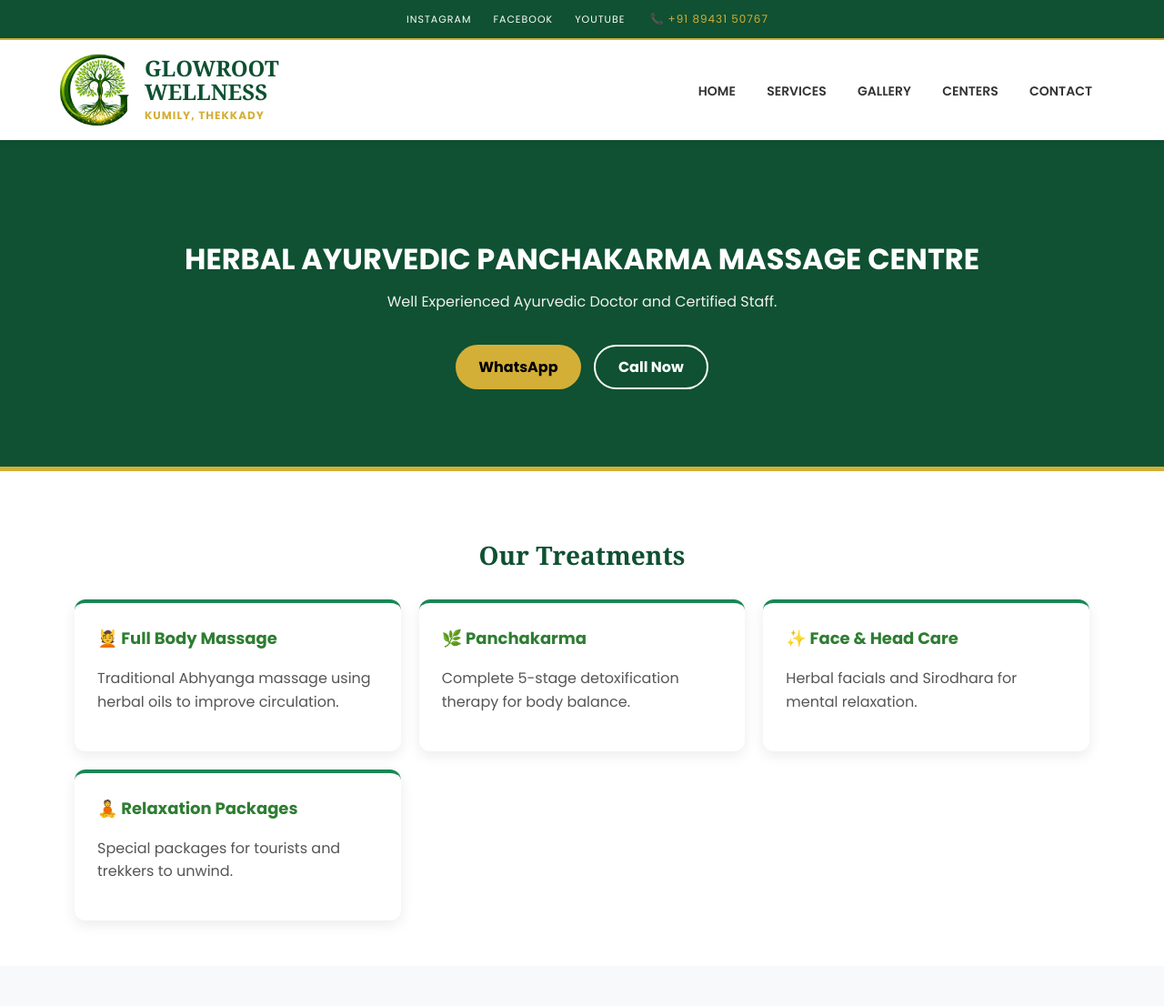
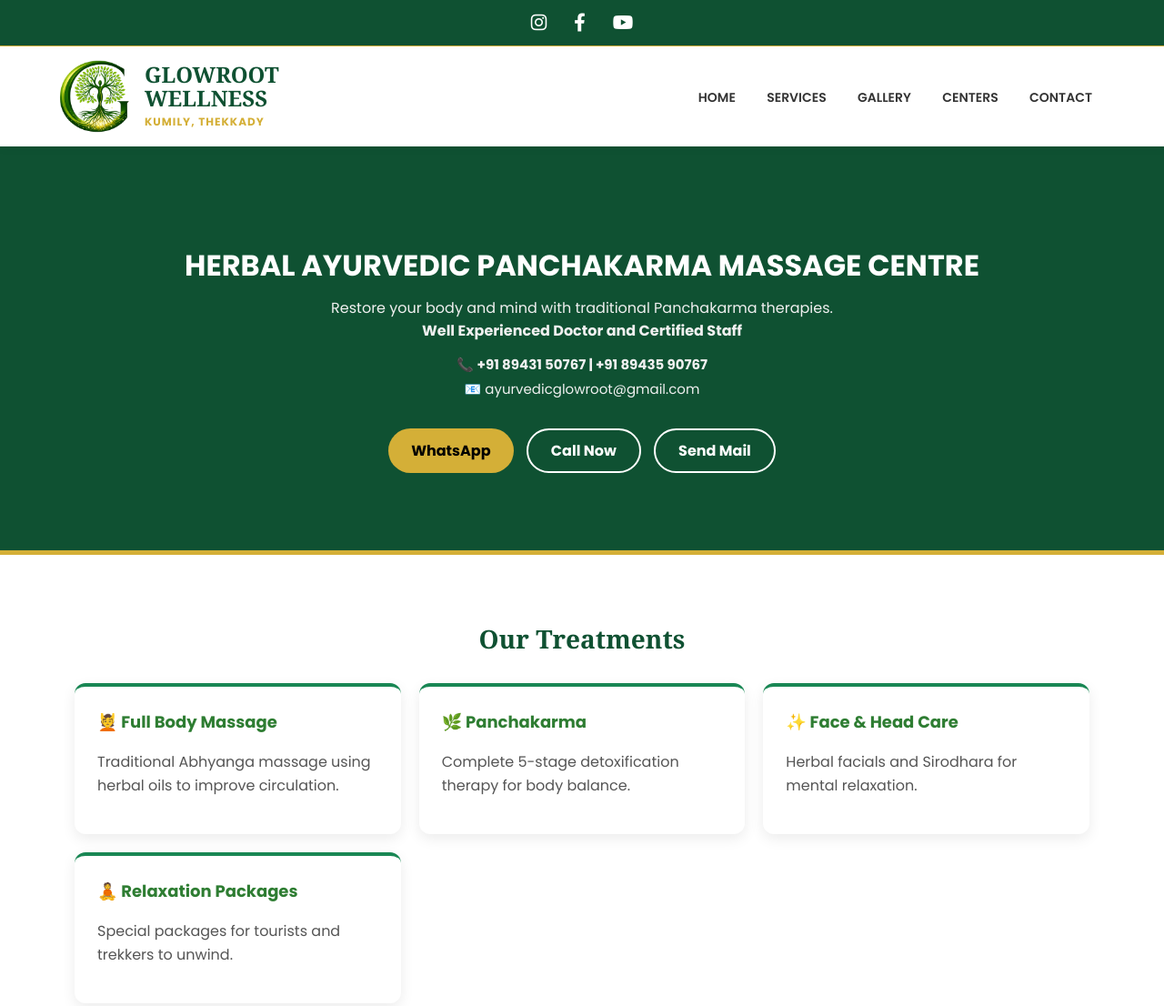
Before and after one commit to mediamaxefex-website/Glowroot, a plain HTML site: page index.html in a window 1280 px wide. Shown: the top 1106 px of the page at 91% size. Drawn offline with Linux system fonts and the light colour scheme; a web font is replaced by a local one.

Commit message:
Update index.html

```diff
--- a/index.html
+++ b/index.html
@@ -10,6 +10,8 @@
   <link rel="preconnect" href="https://fonts.gstatic.com" crossorigin>
   <link href="https://fonts.googleapis.com/css2?family=Poppins:wght@300;400;600;700&family=Georgia&display=swap"
     rel="stylesheet">
+
+  <link rel="stylesheet" href="https://cdnjs.cloudflare.com/ajax/libs/font-awesome/6.4.2/css/all.min.css">
 
   <style>
     /* ================== GLOBAL STYLES ================== */
@@ -42,53 +44,30 @@
       transition: 0.3s;
     }
 
-    /* ================== PREMIUM TOP BAR (NEW) ================== */
+    /* ================== PREMIUM TOP BAR (LOGOS ONLY) ================== */
     .top-bar {
-      background: #0f5132;
-      /* Deep Brand Green */
-      color: #ffffff !important;
-      /* Force Pure White Text */
-      padding: 12px 0;
-      font-size: 12px;
-      text-transform: uppercase;
-      /* Makes text look professional */
-      letter-spacing: 1px;
-      border-bottom: 2px solid #d4af37;
-      /* Gold Line Separator */
+      background: #0f5132; /* Deep Brand Green */
+      padding: 10px 0;
+      border-bottom: 1px solid #d4af37; /* Thin Gold Line */
     }
 
     .social-links {
       display: flex;
-      justify-content: center;
+      justify-content: center; /* Perfectly Centered */
       align-items: center;
-      flex-wrap: wrap;
-      /* Good for mobile */
+      gap: 30px; /* Nice space between icons */
     }
 
     .social-links a {
-      color: #ffffff !important;
-      /* Force White */
-      margin: 0 12px;
-      font-weight: 500;
+      color: #ffffff !important; /* White Icons */
+      font-size: 20px; /* Big, readable size */
+      transition: 0.3s;
       text-decoration: none;
-      font-size: 11px;
-      transition: 0.3s;
     }
 
     .social-links a:hover {
-      color: #d4af37 !important;
-      /* Gold on hover */
-    }
-
-    .phone-number {
-      color: #d4af37;
-      /* Gold Color */
-      font-weight: bold;
-      margin-left: 15px;
-      padding-left: 15px;
-      border-left: 1px solid rgba(255, 255, 255, 0.3);
-      /* Thin divider line */
-      font-size: 13px;
+      color: #d4af37 !important; /* Gold on Hover */
+      transform: scale(1.1); /* Slight zoom effect */
     }
 
     /* ================== HEADER (FIXED) ================== */
@@ -120,7 +99,6 @@
       height: 80px;
       width: auto;
       margin-right: 15px;
-      /* Ensures no background color from code */
       background-color: transparent;
     }
 
@@ -168,7 +146,6 @@
     /* ================== HERO SECTION ================== */
     .hero {
       background-color: #0f5132;
-      /* background-image: url('images/hero.jpg'); */
       background-size: cover;
       background-position: center;
       color: white !important;
@@ -180,6 +157,7 @@
     .hero h1 {
       color: white;
       font-family: 'Poppins', sans-serif !important;
+      font-weight: 700;
       font-size: 32px;
       margin-bottom: 10px;
     }
@@ -313,10 +291,9 @@
 
   <div class="top-bar">
     <div class="container social-links">
-      <a href="#"> Instagram</a>
-      <a href="#"> Facebook</a>
-      <a href="#"> YouTube</a>
-      <span style="display:inline-block; margin-left:15px; color:#d4af37;">📞 +91 89431 50767</span>
+      <a href="#"><i class="fab fa-instagram"></i></a>
+      <a href="#"><i class="fab fa-facebook-f"></i></a>
+      <a href="#"><i class="fab fa-youtube"></i></a>
     </div>
   </div>
 
@@ -344,9 +321,23 @@
   <section class="hero">
     <div class="container">
       <h1>HERBAL AYURVEDIC PANCHAKARMA MASSAGE CENTRE</h1>
-      <p>Well Experienced Ayurvedic Doctor and Certified Staff.</p>
-      <a href="https://wa.me/918943150767" class="btn">WhatsApp</a>
-      <a href="tel:+918943150767" class="btn-outline">Call Now</a>
+
+      <p style="margin-bottom: 10px;">
+        Restore your body and mind with traditional Panchakarma therapies.<br>
+        <strong>Well Experienced Doctor and Certified Staff</strong>
+      </p>
+
+      <div style="margin-bottom: 25px; font-size: 15px; color: #f0f0f0; line-height: 1.8;">
+        📞 <strong>+91 89431 50767 | +91 89435 90767</strong><br>
+        📧 ayurvedicglowroot@gmail.com
+      </div>
+
+      <div class="hero-buttons">
+        <a href="https://wa.me/918943150767" class="btn">WhatsApp</a>
+        <a href="tel:+918943150767" class="btn-outline">Call Now</a>
+        <a href="mailto:ayurvedicglowroot@gmail.com" class="btn-outline">Send Mail</a>
+      </div>
+
     </div>
   </section>
 
@@ -478,9 +469,8 @@
         </div>
 
         <div>
-          <iframe class="map-frame"
-            src="https://www.google.com/maps?q=Shree+Gujarathi+Marwadi+Bhojanalaya+Thekkady&output=embed"
-            allowfullscreen="" loading="lazy">
+          <iframe class="map-frame" src="https://www.google.com/maps?q=Shree+Gujarathi+Marwadi+Bhojanalaya+Thekkady&output=embed" allowfullscreen=""
+            loading="lazy">
           </iframe>
         </div>
       </div>
@@ -489,7 +479,7 @@
   </section>
 
   <footer>
-    <p>© 2026 Glowroot Wellness | Thekkady, Kerala</p>
+    <p>© 2026 Glowroot Wellness | Thekkady, KeralaPowered By MaxEfex</p>
   </footer>
 
 </body>
```
